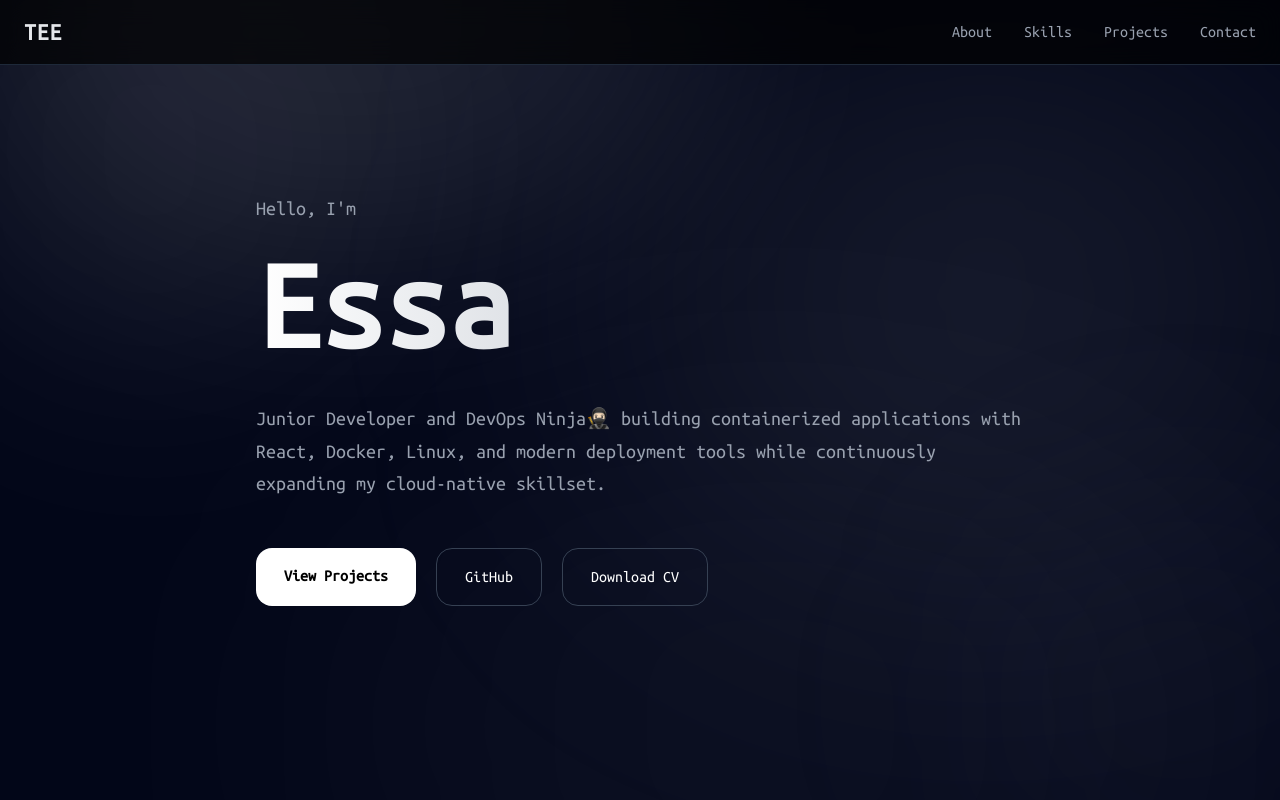
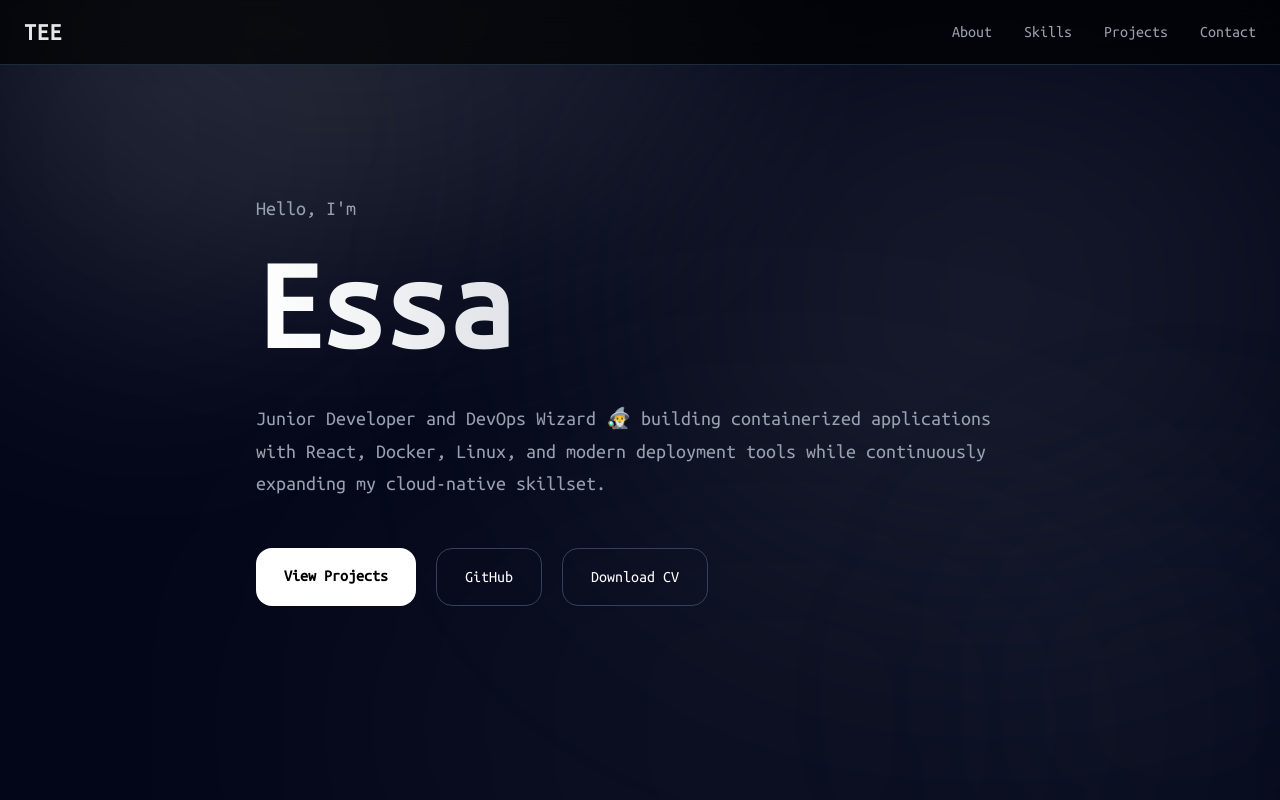
Before and after one commit to ahessa/portfolio-site, a React (Vite) app: page / in a window 1280 px wide. Shown: the top 800 px of the page. Built offline with nearby package versions, Linux system fonts and the light colour scheme.

Commit message:
Test full pipeline

```diff
--- a/src/components/Hero.jsx
+++ b/src/components/Hero.jsx
@@ -30,7 +30,7 @@ function Hero() {
 
         <p className="text-gray-400 text-xl leading-relaxed max-w-3xl">
 
-          Junior Developer and DevOps Ninja🥷🏻 building
+          Junior Developer and DevOps Wizard 🧙‍♂️ building
           containerized applications with React, Docker,
           Linux, and modern deployment tools while continuously
           expanding my cloud-native skillset.
```
